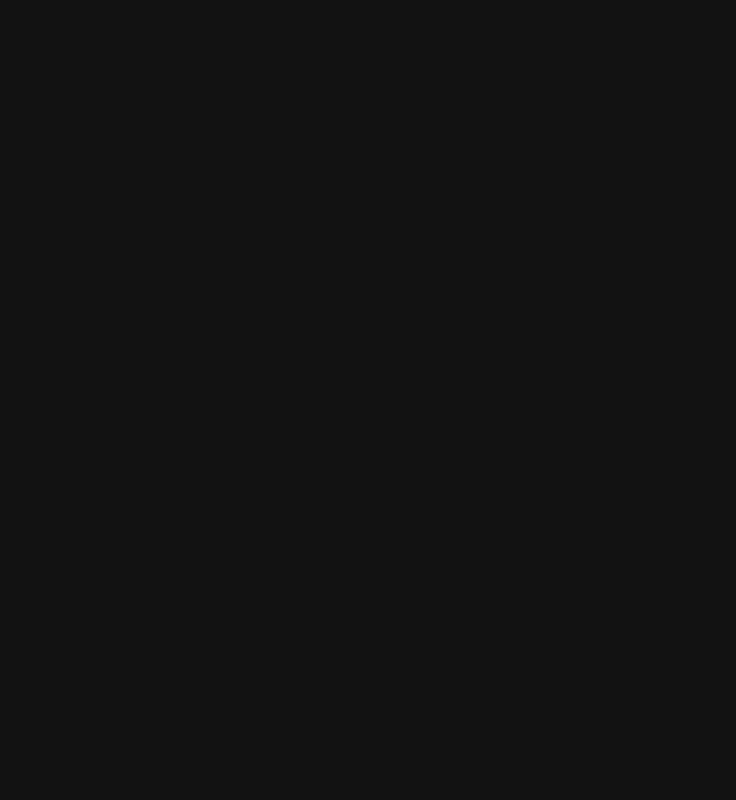
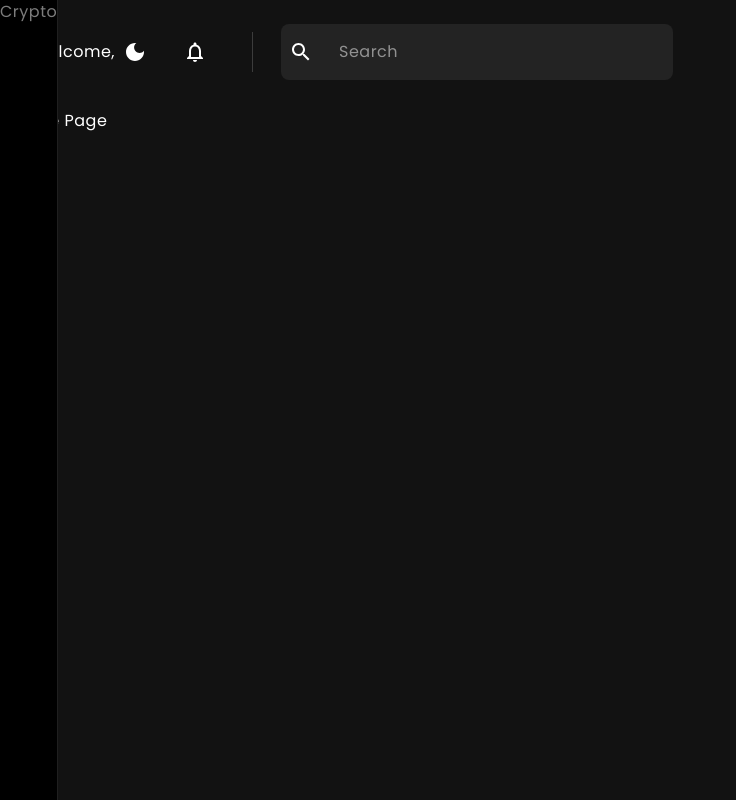
Before and after one commit to User-960/Page-subscription, a Next.js app: page / in a window 1280 px wide. Before the commit this address had no page. Shown: the whole page, without its empty margins (0-736 px from the left). Built offline with nearby package versions, Linux system fonts and the light colour scheme.

Commit message:
feat: add sidebar

```diff
--- a/src/components/layout/Layout.tsx
+++ b/src/components/layout/Layout.tsx
@@ -1,6 +1,7 @@
-// import localFont from 'next/font/local'
-import { FC, Fragment, ReactNode } from 'react'
+import { Box, useMediaQuery } from '@mui/material'
+import { FC, Fragment, ReactNode, useState } from 'react'
 
+import SideBar from '../ui/sideBar/SideBar'
 import TopBar from '../ui/topBar/TopBar'
 
 import { useAuthLogged } from '../hooks/useAppAuth'
@@ -17,22 +18,47 @@ interface ILayoutProps {
 }
 
 const Layout: FC<ILayoutProps> = ({ backLink = '/', children, meta }) => {
+	const isNoneMobile = useMediaQuery('(min-width:600px)')
 	const auth = useAuthLogged()
+	const [isOpen, setIsOpen] = useState<boolean>(true)
+
 	return (
 		<>
 			<Meta title={meta.title} description={meta.description}>
 				<div className={styles.mainWrapper}>
-					{auth && (
+					{auth ? (
+						<>
+							<Box
+								display={isNoneMobile ? 'flex' : 'block'}
+								width='100%'
+								height='100%'
+							>
+								<SideBar
+									isNoneMobile={isNoneMobile}
+									drawerWidth='250'
+									isOpen={isOpen}
+									setIsOpen={setIsOpen}
+								/>
+								<Box>
 									<header className={styles.header}>
 										<TopBar />
 									</header>
-					)}
 
 									<main className={styles.contentWrapper}>
 										{children && <Fragment>{children}</Fragment>}
 									</main>
 
-					{auth && <footer className={styles.footer}></footer>}
+									<footer className={styles.footer}></footer>
+								</Box>
+							</Box>
+						</>
+					) : (
+						<>
+							<main className={styles.contentWrapper}>
+								{children && <Fragment>{children}</Fragment>}
+							</main>
+						</>
+					)}
 				</div>
 			</Meta>
 		</>
--- /dev/null
+++ b/src/components/ui/sideBar/SideBar.module.scss
@@ -0,0 +1,7 @@
+@import 'src/assets/styles/variables';
+
+.container {
+	display: flex;
+	justify-content: space-between;
+	align-items: center;
+}
--- /dev/null
+++ b/src/components/ui/sideBar/SideBar.tsx
@@ -0,0 +1,92 @@
+import AutoGraphOutlinedIcon from '@mui/icons-material/AutoGraphOutlined'
+import ChevronLeftOutlinedIcon from '@mui/icons-material/ChevronLeftOutlined'
+import ChevronRightOutlinedIcon from '@mui/icons-material/ChevronRightOutlined'
+import HomeOutlinedIcon from '@mui/icons-material/HomeOutlined'
+import LogoutOutlinedIcon from '@mui/icons-material/LogoutOutlined'
+import MenuBookOutlinedIcon from '@mui/icons-material/MenuBookOutlined'
+import SettingsOutlinedIcon from '@mui/icons-material/SettingsOutlined'
+import {
+	Box,
+	Divider,
+	Drawer,
+	Grid,
+	IconButton,
+	List,
+	ListItem,
+	ListItemButton,
+	ListItemIcon,
+	ListItemText,
+	Typography,
+	useTheme
+} from '@mui/material'
+import { useRouter } from 'next/router'
+import React, { FC, useEffect, useState } from 'react'
+
+import { useColorMode } from '@/components/hooks/useColorMode'
+
+import styles from './SideBar.module.scss'
+import { tokens } from '@/theme/theme'
+
+const cn = require('clsx')
+
+interface ISideBarProps {
+	isNoneMobile: boolean
+	drawerWidth: any
+	isOpen: boolean
+	setIsOpen: any
+}
+
+const SideBar: FC<ISideBarProps> = ({
+	isNoneMobile,
+	drawerWidth,
+	isOpen,
+	setIsOpen
+}): JSX.Element => {
+	const theme = useTheme()
+	const colors = tokens(theme.palette.mode)
+	const colorMode: any = useColorMode()
+
+	const [active, setActive] = useState<string>('')
+	const { pathname } = useRouter()
+
+	useEffect(() => {
+		setActive(pathname.substring(1))
+	}, [pathname])
+
+	return (
+		<Box component='nav'>
+			{isOpen && (
+				<Drawer
+					open={isOpen}
+					onClose={() => setIsOpen(false)}
+					variant='persistent'
+					anchor='left'
+					sx={{
+						width: drawerWidth,
+						'& .MuiDrawer-paper': {
+							color: theme.palette.secondary.main,
+							backgroundColor: theme.palette.primary.main,
+							boxSizing: 'border-box',
+							width: drawerWidth
+						}
+					}}
+				>
+					<Box width='100%'>
+						<div className={styles.container}>
+							<Box display='flex' alignItems='center' gap='10px'>
+								<Typography>Crypto</Typography>
+								{!isNoneMobile && (
+									<IconButton onClick={() => setIsOpen(!isOpen)}>
+										<ChevronLeftOutlinedIcon />
+									</IconButton>
+								)}
+							</Box>
+						</div>
+					</Box>
+				</Drawer>
+			)}
+		</Box>
+	)
+}
+
+export default SideBar
--- a/src/components/ui/topBar/TopBar.tsx
+++ b/src/components/ui/topBar/TopBar.tsx
@@ -30,13 +30,12 @@ const TopBar = (): JSX.Element => {
 			<Grid>Welcome, {user?.user.firstName}</Grid>
 			<Box display='flex' alignItems='center'>
 				<Grid
-					onClick={colorMode.toggleColorMode}
 					sx={{
 						pr: '37px',
 						borderRight: `1px solid ${colors.gray.DEFAULT}`
 					}}
 				>
-					<IconButton sx={{ mr: '20px' }}>
+					<IconButton sx={{ mr: '20px' }} onClick={colorMode.toggleColorMode}>
 						{theme.palette.mode === 'dark' ? (
 							<DarkModeIcon />
 						) : (
--- a/src/store/slice/auth/index.ts
+++ b/src/store/slice/auth/index.ts
@@ -4,7 +4,7 @@ import { IAuthState } from '@/interfaces/auth.interface/auth.interface'
 
 const initialState: IAuthState = {
 	user: null,
-	isLogged: false
+	isLogged: true
 }
 
 export const authSlice = createSlice({
--- a/src/theme/theme.ts
+++ b/src/theme/theme.ts
@@ -85,10 +85,10 @@ export const themeSettings: any = (mode: string) => {
 			...(mode === 'dark'
 				? {
 						primary: {
-							main: colors.black.DEFAULT
+							main: colors.primary.DEFAULT
 						},
 						secondary: {
-							main: colors.gray.DEFAULT
+							main: colors.secondary.DEFAULT
 						},
 						neutral: {
 							dark: colors.black[500],
@@ -97,10 +97,10 @@ export const themeSettings: any = (mode: string) => {
 					}
 				: {
 						primary: {
-							main: colors.white.DEFAULT
+							main: colors.primary.DEFAULT
 						},
 						secondary: {
-							main: colors.gray.DEFAULT
+							main: colors.secondary.DEFAULT
 						},
 						neutral: {
 							dark: colors.black[500],
```
Lines whose indentation alone changed are shown as unchanged.
